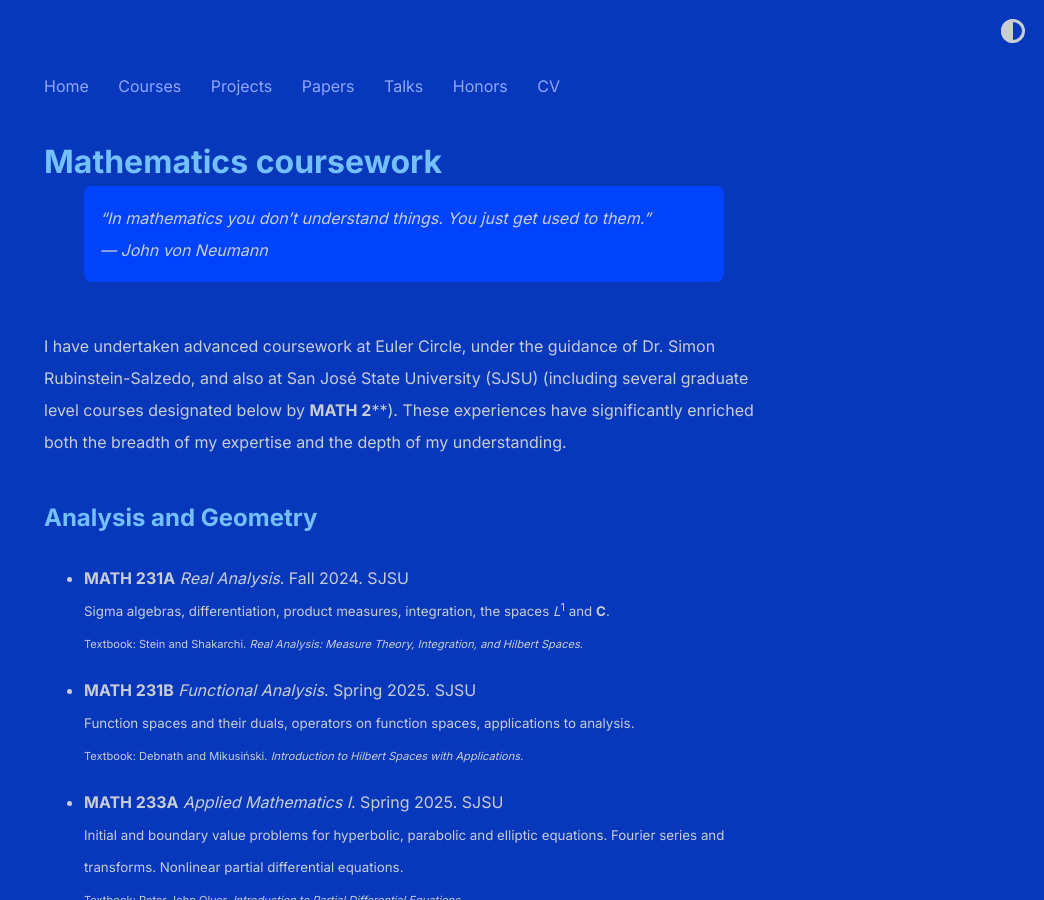
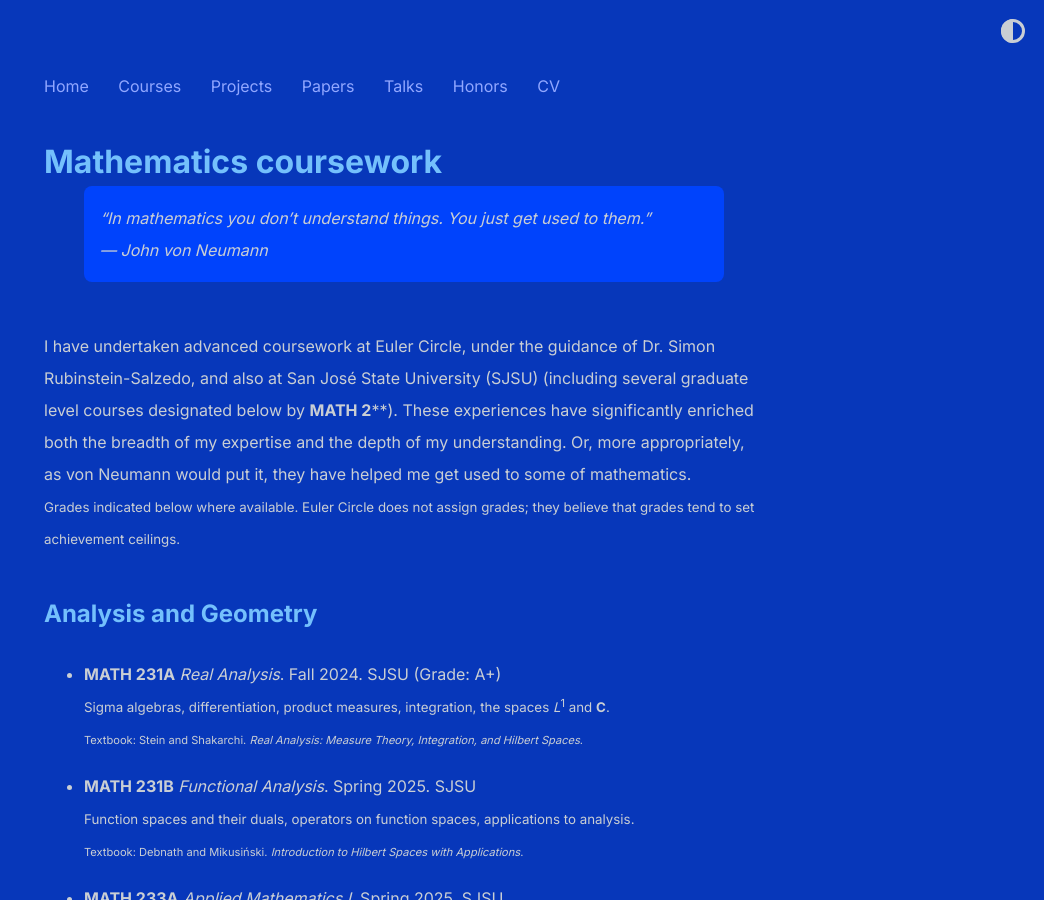
Before and after one commit to shihankanungo/shihankanungo.github.io, a Jekyll site: the page built from courses.md, in a window 1280 px wide and 900 px high. Shown: the whole window, without its empty margins (236-1280 px from the left). Built offline with Jekyll 4.4.1, drawn with Linux system fonts in a browser that asks for light colours.

Commit message:
Update courses.md

```diff
--- a/courses.md
+++ b/courses.md
@@ -5,11 +5,12 @@ title: Mathematics coursework
 > "In mathematics you don't understand things. You just get used to them." <br> --- John von Neumann
 
 <br>
-I have undertaken advanced coursework at Euler Circle, under the guidance of Dr. Simon Rubinstein-Salzedo, and also at San José State University (SJSU) (including several graduate level courses designated below by **MATH 2****). These experiences have significantly enriched both the breadth of my expertise and the depth of my understanding. <br>
+I have undertaken advanced coursework at Euler Circle, under the guidance of Dr. Simon Rubinstein-Salzedo, and also at San José State University (SJSU) (including several graduate level courses designated below by **MATH 2****). These experiences have significantly enriched both the breadth of my expertise and the depth of my understanding. Or, more appropriately, as von Neumann would put it, they have helped me get used to some of mathematics. <br>
+<small>Grades indicated below where available. Euler Circle does not assign grades; they believe that grades tend to set achievement ceilings.</small>
 
 ## Analysis and Geometry
 
-- **MATH 231A** *Real Analysis*. Fall 2024. SJSU <br>
+- **MATH 231A** *Real Analysis*. Fall 2024. SJSU (Grade: A+) <br>
   <small>Sigma algebras, differentiation, product measures, integration, the spaces *L*<sup>1</sup> and **C**.</small> <br>
   <small><small>Textbook: Stein and Shakarchi. <i>Real Analysis: Measure Theory, Integration, and Hilbert Spaces</i>.</small></small>
 
```
